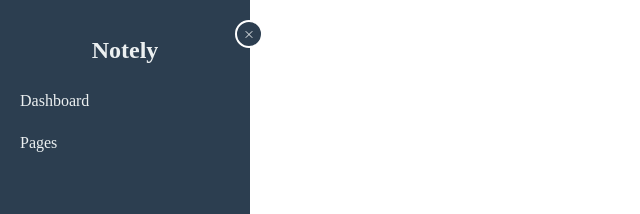
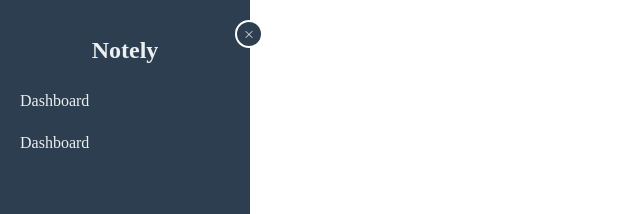
Before and after one commit to yash-singhal-wd/notes-taking-app, a React (Vite) app: page / in a window 1280 px wide. Shown: the top 214 px of the page, without its empty margins (0-640 px from the left). Built offline with nearby package versions, Linux system fonts and the light colour scheme.

Commit message:
taking out side menu options elsewhere

```diff
--- /dev/null
+++ b/src/comps/SideMenuOptions/SidemenuOption.jsx
@@ -0,0 +1,12 @@
+import React from "react";
+import styles from "./SidemenuOption.module.css";
+
+export default function SidemenuOption({children}) {
+    return (
+        <nav className={styles.sidebarNav}>
+            <ul>
+            <li ><a>{children}</a></li>
+            </ul>
+        </nav>
+    );
+}
--- /dev/null
+++ b/src/comps/SideMenuOptions/SidemenuOption.module.css
@@ -0,0 +1,18 @@
+/* Navigation */
+.sidebarNav ul {
+  list-style: none;
+  padding: 0;
+  margin: 0;
+}
+
+.sidebarNav li a {
+  display: block;
+  padding: 12px 20px;
+  color: var(--sidebar-text-color);
+  text-decoration: none;
+  transition: background-color var(--transition-speed);
+}
+
+.sidebarNav li a:hover {
+  background-color: rgba(255, 255, 255, 0.1);
+}
--- a/src/comps/SideNavbar/SideNavbar.jsx
+++ b/src/comps/SideNavbar/SideNavbar.jsx
@@ -1,6 +1,8 @@
 import React, { useState } from "react";
+import SidemenuOption from "../SideMenuOptions/SidemenuOption";
+
+import { Menu, X } from "lucide-react"; // npm install lucide-react
 import styles from "./SideNavbar.module.css";
-import { Menu, X } from "lucide-react"; // npm install lucide-react
 
 const SideNavbar = () => {
   const [isOpen, setIsOpen] = useState(true);
@@ -13,13 +15,9 @@ const SideNavbar = () => {
         <div className={styles.sidebarHeader}>
           {isOpen && <h2>Notely</h2>}
         </div>
+        <SidemenuOption > Dashboard </SidemenuOption>
+        <SidemenuOption > Dashboard </SidemenuOption>
 
-        <nav className={styles.sidebarNav}>
-          <ul>
-            <li><a>{isOpen? 'Dashboard' : undefined}</a></li>
-            <li ><a>{isOpen? 'Pages' : undefined}</a></li>
-          </ul>
-        </nav>
       </aside>
 
       <button
--- a/src/comps/SideNavbar/SideNavbar.module.css
+++ b/src/comps/SideNavbar/SideNavbar.module.css
@@ -33,24 +33,7 @@
   height: 60px;
 }
 
-/* Navigation */
-.sidebarNav ul {
-  list-style: none;
-  padding: 0;
-  margin: 0;
-}
 
-.sidebarNav li a {
-  display: block;
-  padding: 12px 20px;
-  color: var(--sidebar-text-color);
-  text-decoration: none;
-  transition: background-color var(--transition-speed);
-}
-
-.sidebarNav li a:hover {
-  background-color: rgba(255, 255, 255, 0.1);
-}
 
 /* Toggle button (fixed, outside sidebar) */
 .toggleBtn {
```
Also changed, not shown: src/comps/SideMenuOptions/SidemenuOptions.module.css (deleted), src/context/NotesContext.jsx (added).
